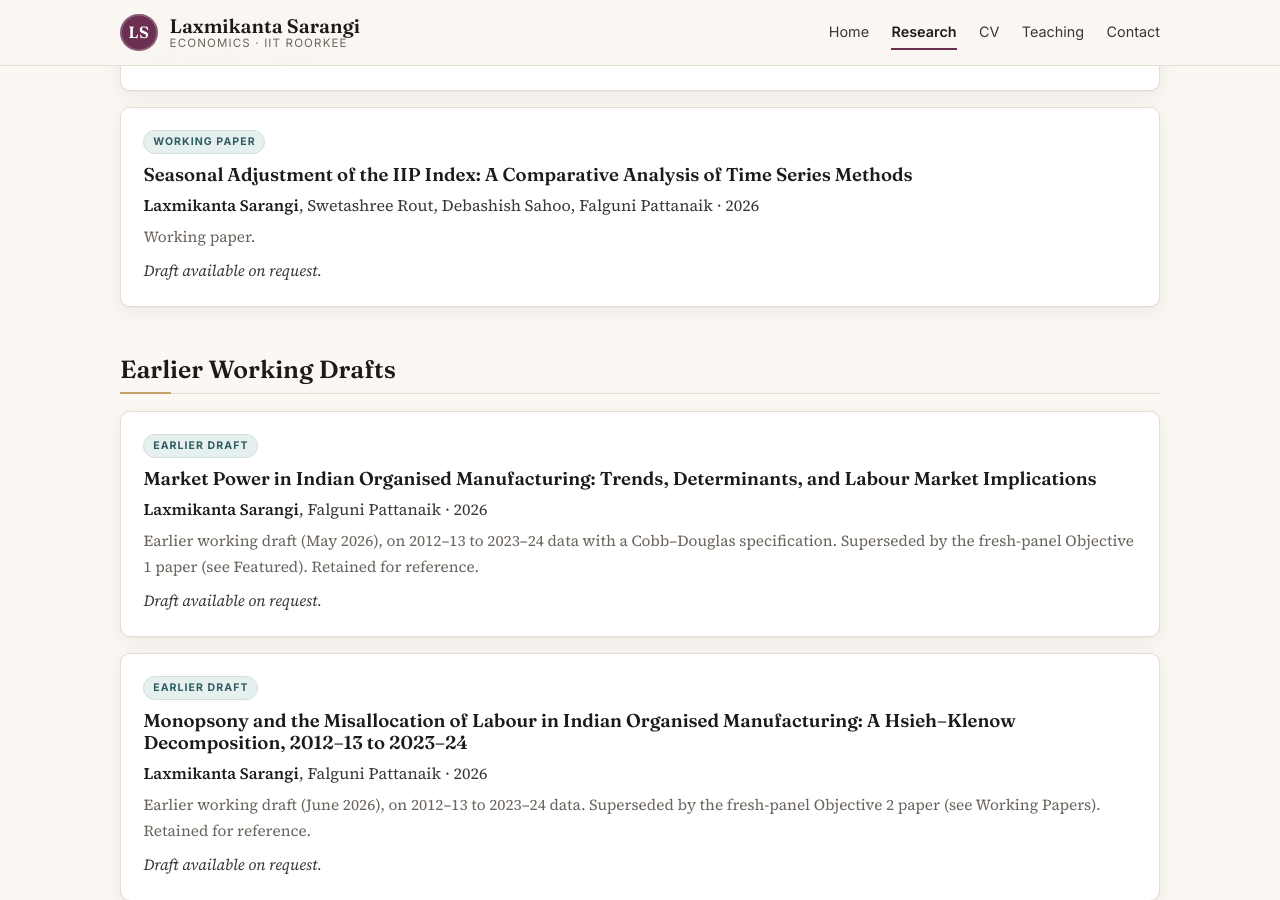
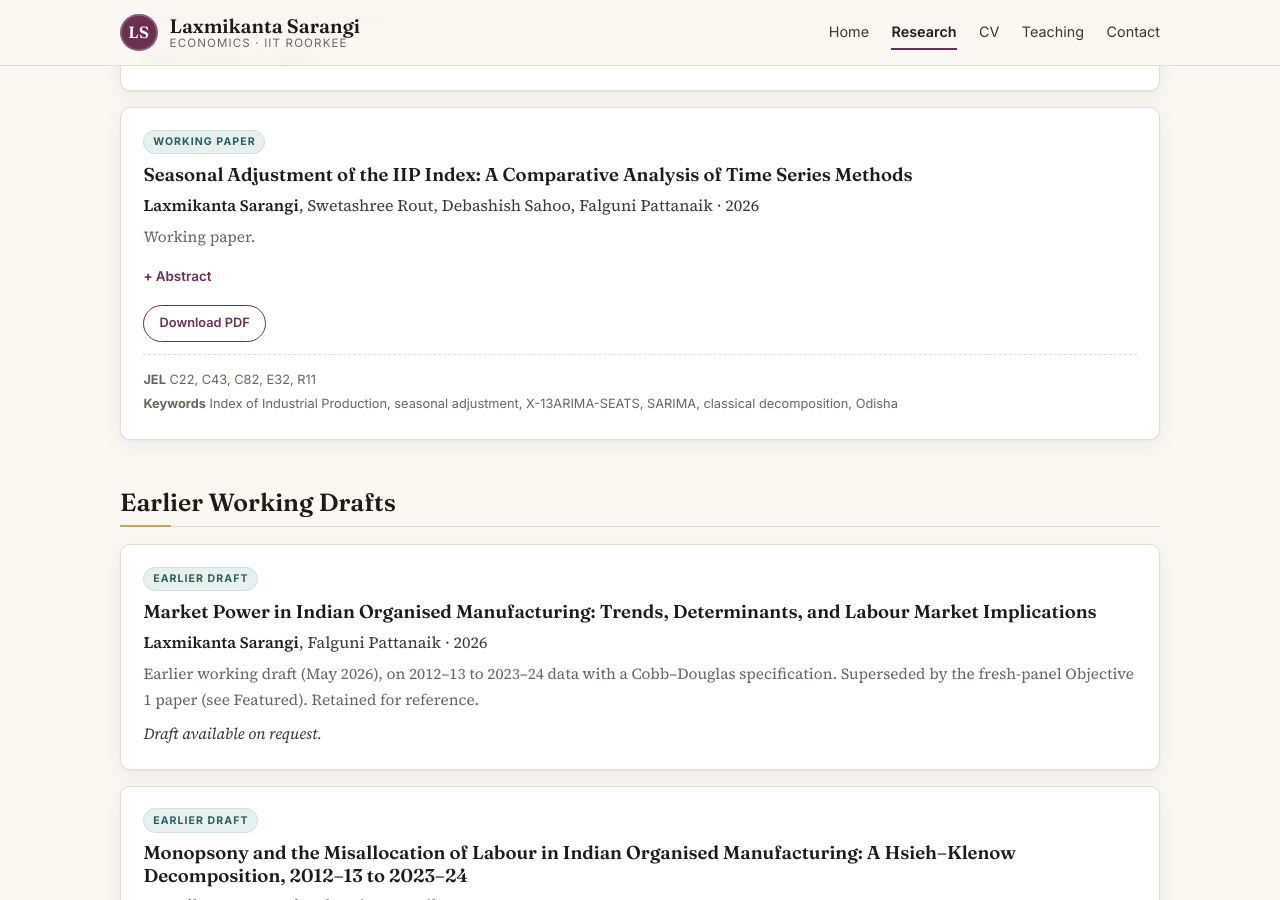
Before and after one commit to Lakshmikant46/Lakshmikant46.github.io, a Jekyll site: the page built from research.html, in a window 1280 px wide and 900 px high, scrolled down 2881 px. Built offline with Jekyll 4.4.1, drawn with Linux system fonts in a browser that asks for light colours; part of the change alters nothing that is shown.

Commit message:
Restore IIP seasonal-adjustment paper; update CV
Co-Authored-By: Claude Opus 5.5 <noreply@anthropic.com>

```diff
--- a/_data/publications.yml
+++ b/_data/publications.yml
@@ -156,7 +156,33 @@ working_papers:
     authors: "Laxmikanta Sarangi, Swetashree Rout, Debashish Sahoo, Falguni Pattanaik"
     year: 2026
     venue: "Working paper."
-    note: "Draft available on request."
+    jel: "C22, C43, C82, E32, R11"
+    keywords: "Index of Industrial Production, seasonal adjustment, X-13ARIMA-SEATS, SARIMA, classical decomposition, Odisha"
+    pdf: "iip-seasonal-adjustment.pdf"
+    slides:
+    note:
+    abstract: >
+      The Index of Industrial Production (IIP) is a key high-frequency barometer of
+      industrial activity, but its raw monthly movements are dominated by recurring
+      seasonal and calendar effects that obscure the underlying signal. This paper
+      conducts a comprehensive seasonal adjustment (SA) of the IIP for the State of Odisha
+      (base year 2011–12 = 100, monthly, April 2012 – March 2023, n = 132) and compares
+      three families of methods: (i) classical multiplicative decomposition; (ii) the
+      X-13ARIMA-SEATS program of the U.S. Census Bureau, in four operational variants; and
+      (iii) a SARIMA-based approach. The General Index shows strong, broadly stable
+      seasonality: production peaks at the fiscal year-end (March, +11.7% of the mean) and
+      in winter, and troughs through the south-west monsoon (September, −9.0%). Adjustment
+      compresses the index range from 197.3 to 165.7 points and lowers the coefficient of
+      variation from 25.2% to 23.9%. All four X-13ARIMA-SEATS variants yield near-identical
+      adjusted series (pairwise correlations 0.991–0.998), indicating robustness to the
+      choice of filter; the X-13ARIMA-SEATS-labelled variant attains the lowest residual
+      AICc (1109.6), and all variants leave residuals indistinguishable from white noise.
+      Adjustment also delivers parsimony: the AICc-optimal raw-series model is
+      ARIMA(1,1,4) with drift, whereas the adjusted series reduces to ARIMA(0,1,1) with
+      drift. On the diagnostic evidence and its consistency with the practice of India's
+      National Statistics Office, we recommend the X-13ARIMA-SEATS framework for the
+      routine seasonal adjustment of Odisha's IIP. We also document the COVID-19 shock of
+      2020 and several item-level data-quality issues that condition interpretation.
 
 earlier_drafts:
   - title: "Market Power in Indian Organised Manufacturing: Trends, Determinants, and Labour Market Implications"
```
Also changed, not shown: 2 other files.
